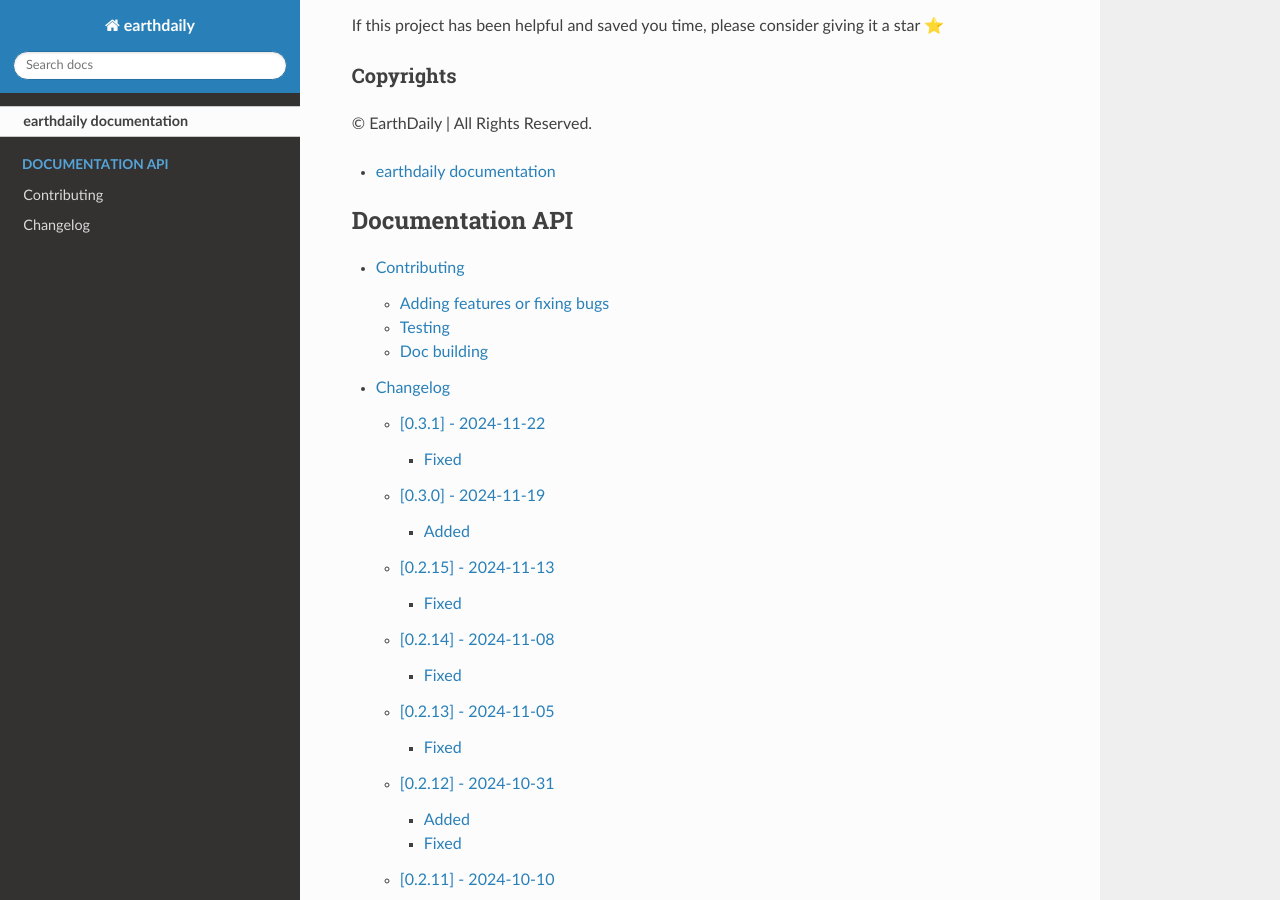
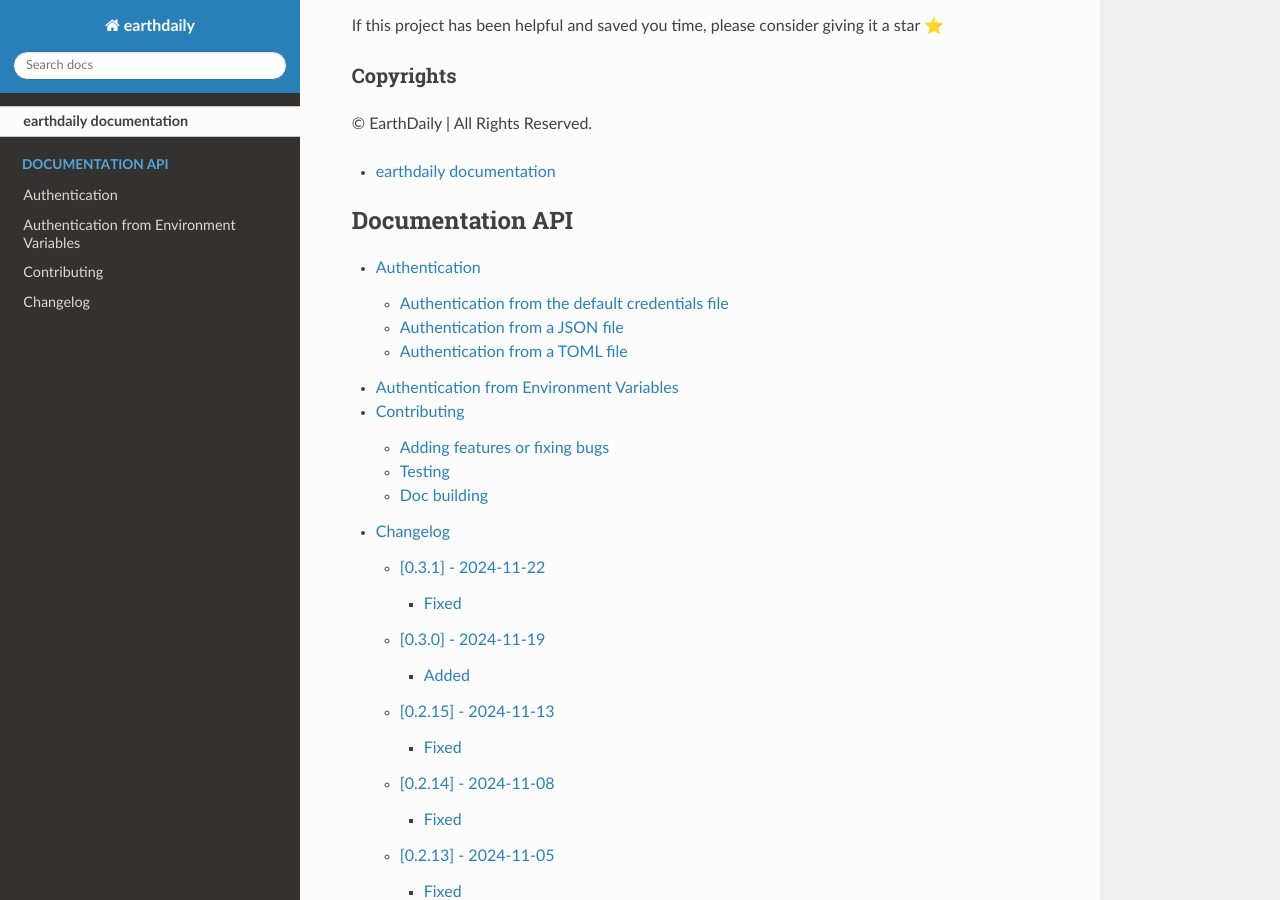
Before and after one commit to earthdaily/earthdaily-python-client, a Sphinx documentation site: the page built from docs/index.rst, in a window 1280 px wide and 900 px high, scrolled down 1966 px. Built offline with Sphinx 7.4.7 and the Read the Docs theme 3.1.0, drawn with Linux system fonts in a browser that asks for light colours; pages that are not in the unit, such as notebooks, are missing from menus; some of the changed lines change nothing that is shown.

Commit message:
Add authentication file

````diff
--- /dev/null
+++ b/docs/AUTHENTICATION.md
@@ -0,0 +1,76 @@
+### Authentication
+
+Advanced users can use the `earthdaily/utils/copy_credentials_template.py` script to generate credentials file as JSON, TOML or .env. Alternatively use one of the approaches listed below.
+
+#### Authentication from the default credentials file
+
+Using a TOML file for authentication has the advantage that the authentication is handled seamlessly by the client and it is not necessary to point to the authentication file.
+A TOML credentials file will be created in the following locations:
+
+* "$HOME/.earthdaily/credentials" on linux
+* "$USERPROFILE/.earthdaily/credentials" on Windows
+
+Run from the root of the repository:
+```console
+copy-earthdaily-credentials-template --default
+```
+
+Edit it to insert your credentials.
+The following code will automatically find and use the credentials for authentification.
+
+```python
+from earthdaily import EarthDataStore
+eds = EarthDataStore()
+```
+
+#### Authentication from a JSON file
+
+Authentication credentials can be given as an input JSON file.
+You can generate a JSON credentials file with the following command:
+
+```console
+copy-earthdaily-credentials-template --json "/path/to/the/credentials_file.json"
+```
+
+Edit it to insert your credentials.
+Then use it as input for authentification:
+
+```python
+from pathlib import Path
+from earthdaily import EarthDataStore
+eds = EarthDataStore(json_path = Path("/path/to/the/credentials_file.json"))
+```
+
+#### Authentication from a TOML file
+
+Authentication credentials can be given as input with a TOML file.
+You can generate a TOML credentials file with the following command:
+
+```console
+copy-earthdaily-credentials-template --toml "/path/to/the/credentials_file"
+```
+
+Edit it to insert your credentials.
+Then use it as input for authentification:
+
+```python
+from pathlib import Path
+from earthdaily import EarthDataStore
+eds = EarthDataStore(toml_path = Path("/path/to/the/credentials_file"))
+```
+
+### Authentication from Environment Variables
+
+Authentication credentials can be automatically parsed from environment variables.
+The [python-dotenv](https://github.com/theskumar/python-dotenv) package is supported for convenience.
+
+Rename the `.env.sample` file in this repository to `.env` and enter your Earth Data Store authentication credentials.
+Note this file is gitingored and will not be committed.
+
+In your script or notebook, add:
+
+```python
+from dotenv import load_dotenv
+
+load_dotenv(".env")  # Load environment variables from .env file
+```
--- a/docs/index.rst
+++ b/docs/index.rst
@@ -36,6 +36,7 @@
    :caption: Documentation API
 
    earthdaily
+   AUTHENTICATION
    CONTRIBUTING
    CHANGELOG
 
````
